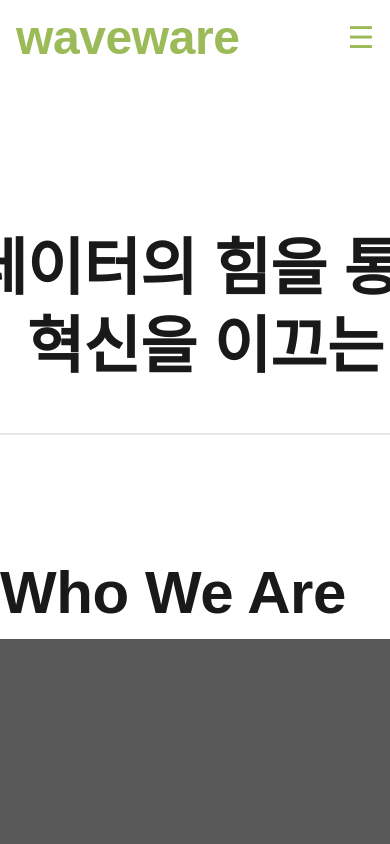
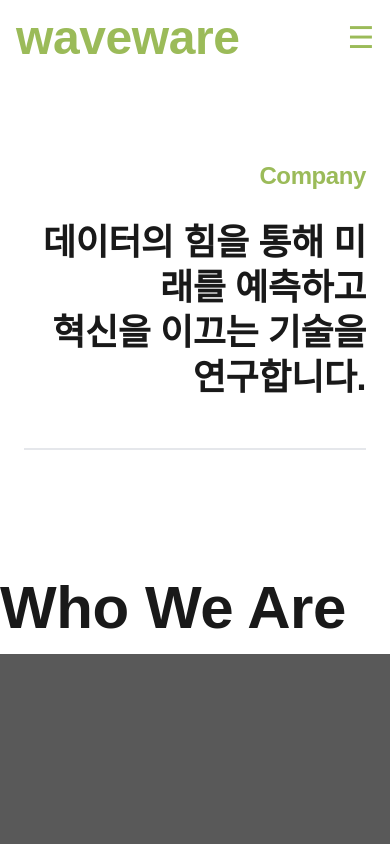
Before and after one commit to YongMinMax/waveware, a Next.js app: page /company in a window 390 px wide. Shown: the top 844 px of the page. Built offline with nearby package versions, Linux system fonts and the light colour scheme; a web font is replaced by a local one.

Commit message:
2025.04.14. KYE - mod) menu header
- 모바일

```diff
--- a/src/kwon/components/menuheader.js
+++ b/src/kwon/components/menuheader.js
@@ -2,9 +2,9 @@ import React from 'react';
 
 export default function MenuHeader({ title, description }) {
   return (
-    <div className="flex flex-col w-[1400px] items-end gap-7 border-b-2 border-gray-200 pb-12 px-2 pt-40">
-      <h1 className="text-primary text-[30px] font-semibold">{title}</h1>
-      <div className="text-[62px] font-semibold text-right leading-tight">
+    <div className="flex flex-col md:w-[1400px] items-end gap-7 border-b-2 border-gray-200 pb-12 md:px-2 pt-40 mx-6 md:mx-0">
+      <h1 className="text-primary text-2xl md:text-[30px] font-semibold">{title}</h1>
+      <div className="text-4xl md:text-[62px] font-semibold text-right leading-tight">
         {description?.split('/').map((text, index) => (
           <p key={index}>{text}</p>
         ))}
```
